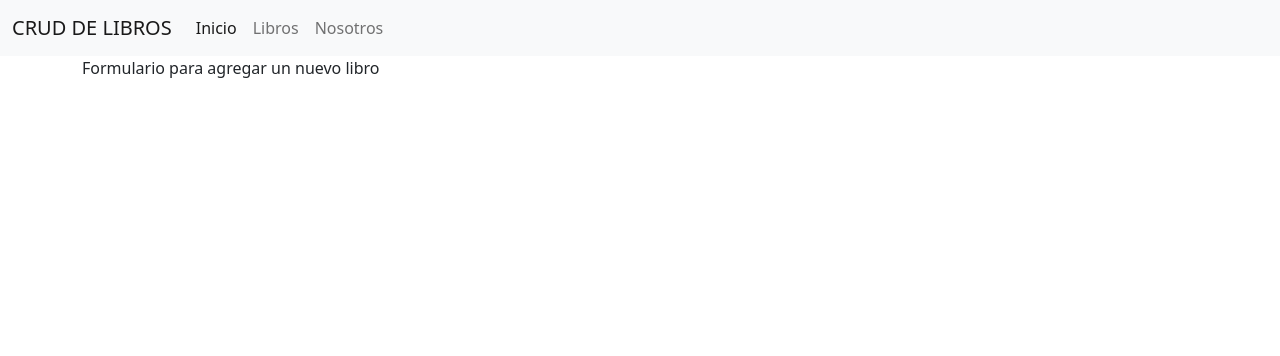
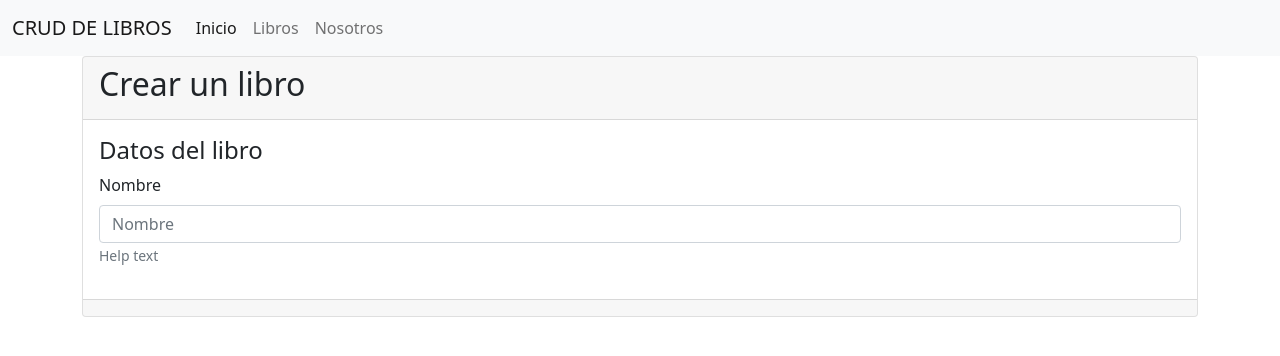
Before and after one commit to RaulOrtiz99/crud_libros, a Django app: page /libros/crear in a window 1280 px wide. Shown: the top 356 px of the page. Run offline with Django 4.2, Linux system fonts and the light colour scheme.

Commit message:
creando un form que se reutilizara y agregandolo al crear.html

```diff
--- a/libreria/templates/libros/crear.html
+++ b/libreria/templates/libros/crear.html
@@ -3,6 +3,19 @@
 {% block titulo %} Agregar nuevo libro {% endblock %}
 
 {% block contenido %}
-    Formulario para agregar un nuevo libro
+    <div class="card">
+        <div class="card-header">
+            <h2> Crear un libro</h2>
+        </div>
+        <div class="card-body">
+            <h4 class="card-title"> Datos del libro</h4>
+
+            {% include 'libros/form.html' %}
+
+        </div>
+        <div class="card-footer text-muted">
+
+        </div>
+    </div>
 
 {% endblock %}
--- a/libreria/templates/libros/form.html
+++ b/libreria/templates/libros/form.html
@@ -1,10 +1,9 @@
-<!DOCTYPE html>
-<html lang="en">
-<head>
-    <meta charset="UTF-8">
-    <title>Title</title>
-</head>
-<body>
+<form enctype="multipart/form-data" method="post">
 
-</body>
-</html>
+    <div class="mb-3">
+        <label for="" class="form-label">Nombre</label>
+        <input type="text" class="form-control"name="" id=""aria-describedby="helpId" placeholder="Nombre">
+        <small id="helpId" class="form-text text-muted">Help text</small>
+    </div>
+
+</form>
--- a/libreria/templates/libros/index.html
+++ b/libreria/templates/libros/index.html
@@ -32,7 +32,6 @@
   </tbody>
 </table>
 
-           </table>
         </div>
 
     </div>
```
